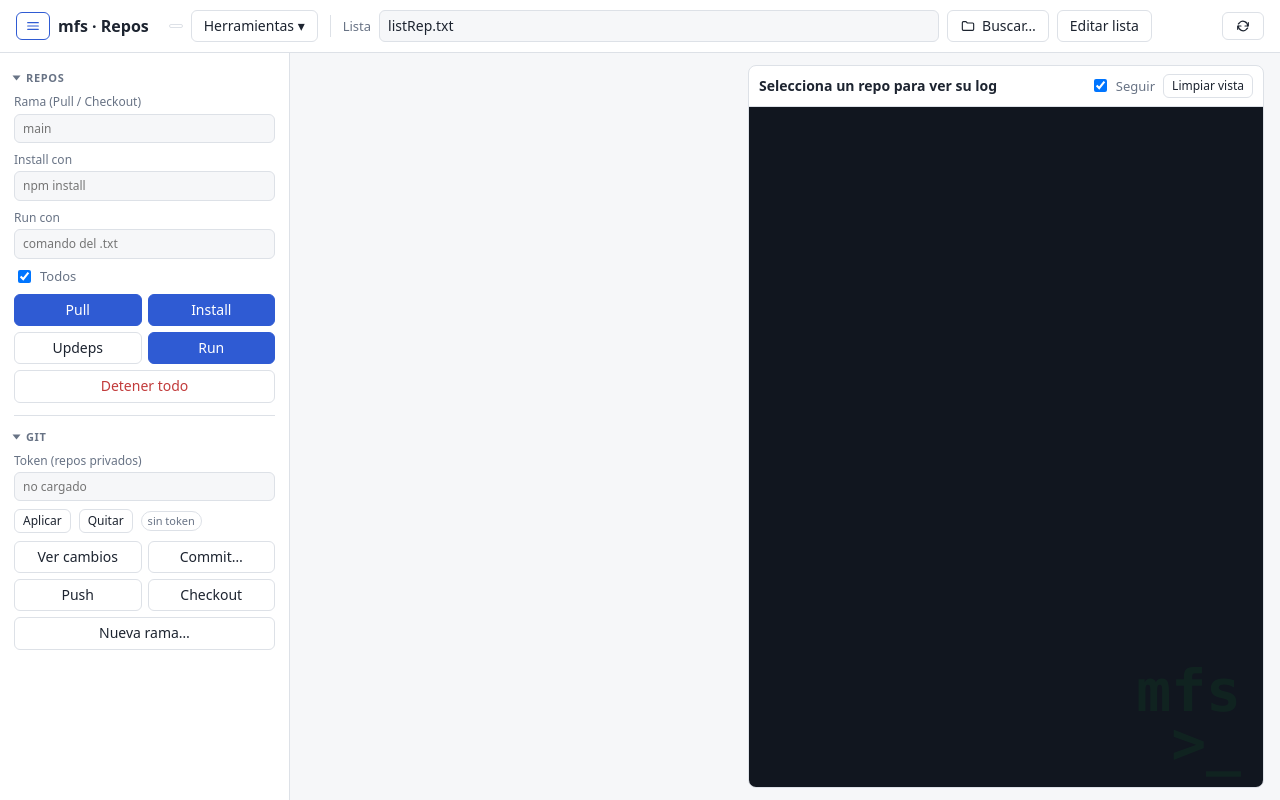
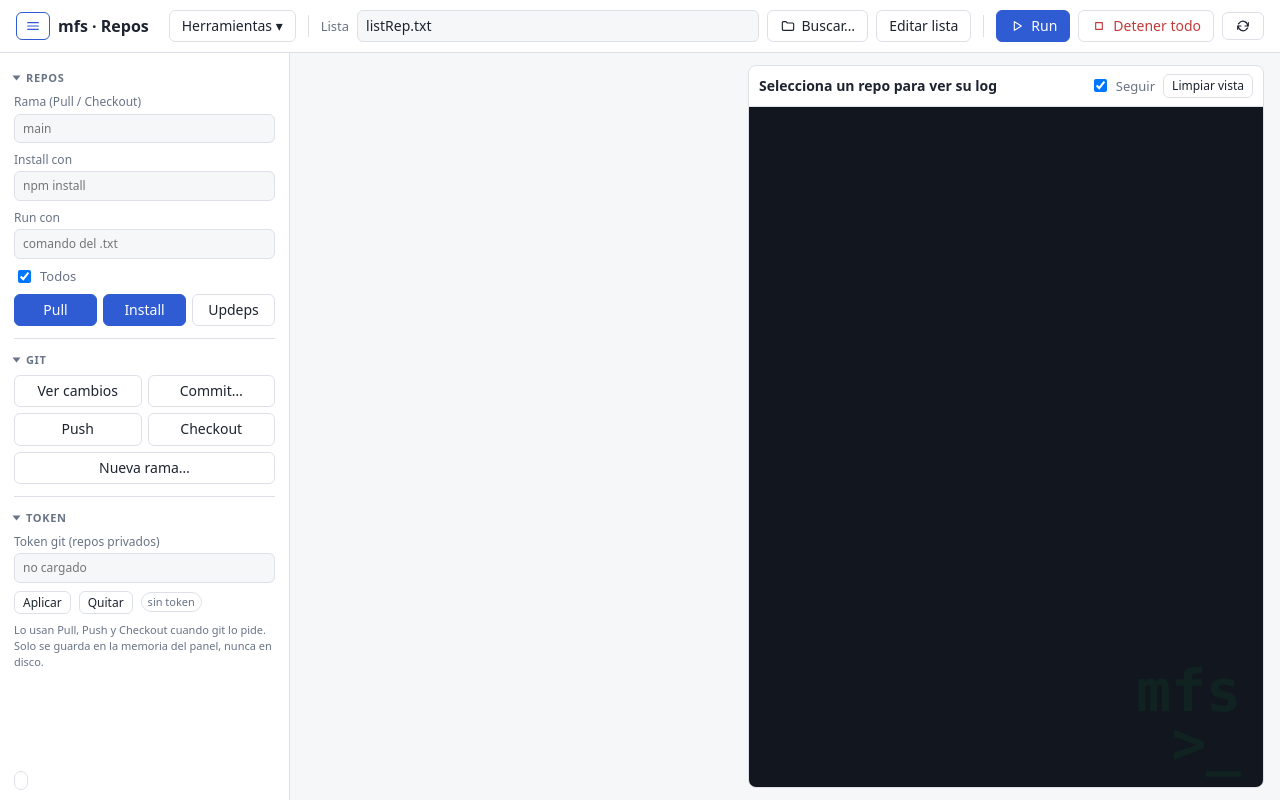
Before and after one commit to noxopio/manager_scripts, a plain HTML site: page Manager_install/ui/index.html in a window 1280 px wide. Drawn offline with Linux system fonts and the light colour scheme; no server answers.

Commit message:
feat(ui): reorganiza la barra superior y el panel lateral (v8.3.0)
- Run y Detener todo pasan a la barra superior, con iconos, por ser las
  acciones más usadas; el panel lateral queda con Pull, Install y Updeps.
- "Contraer grupos" pasa a ser un icono con tooltip junto a Recargar
  estado, a la derecha: al ocultarse en listas sin grupos ya no desplaza
  el resto de la barra.
- El token git tiene su propia sección plegable (campo, Aplicar, Quitar
  y estado) al final del panel lateral; Git queda solo con sus acciones.
- La versión se muestra al pie del panel lateral, visible solo con el
  panel abierto.
- Corrige que el atributo hidden no ocultaba los botones con
  display:flex/inline-flex (el icono de grupos seguía visible en listas
  sin grupos).

```diff
--- a/Manager_install/ui/index.html
+++ b/Manager_install/ui/index.html
@@ -19,6 +19,7 @@
     }
   }
   * { box-sizing: border-box; }
+  [hidden] { display: none !important; } /* que hidden gane a display:flex/inline-flex de las clases */
   body { margin: 0; height: 100vh; display: flex; flex-direction: column; font:14px/1.45 system-ui, -apple-system, "Segoe UI", Roboto, sans-serif; background: var(--bg); color: var(--text); }
   header { position: sticky; top: 0; z-index: 2; background: var(--panel); border-bottom: 1px solid var(--border); padding: 10px 16px; }
   .row { display: flex; gap: 8px; align-items: center; flex-wrap: wrap; }
@@ -43,12 +44,15 @@
   #sidebarToggle[aria-expanded="true"] { border-color: var(--accent); color: var(--accent); }
   /* Layout: panel de control lateral (plegable) + repos y log */
   .layout { display: flex; flex: 1; min-height: 0; }
-  .sidebar { flex: none; width: 290px; overflow: auto; background: var(--panel); border-right: 1px solid var(--border); padding: 4px 14px 14px; }
+  .sidebar { flex: none; width: 290px; overflow: auto; background: var(--panel); border-right: 1px solid var(--border); padding: 4px 14px 10px; display: flex; flex-direction: column; }
+  .sidebar-foot { margin-top: auto; padding-top: 10px; } /* versión abajo a la izquierda: solo visible con el panel abierto */
+  .btn-grid.cols3 { grid-template-columns: repeat(3, 1fr); }
+  .hint { margin: 0; font-size: 11px; color: var(--muted); }
   body.sidebar-closed .sidebar { display: none; }
   .layout > main { flex: 1; min-width: 0; }
   /* Secciones plegables del panel: cabecera a todo el ancho, debajo controles o resumen */
   .hsec { padding: 6px 0 12px; border-bottom: 1px solid var(--border); }
-  .hsec:last-child { border-bottom: 0; }
+  .hsec:last-of-type { border-bottom: 0; }
   .hsec-head { width: 100%; height: 30px; display: flex; align-items: center; gap: 7px; padding: 0; border: 0; background: none; text-align: left; font-size: 11px; font-weight: 600; letter-spacing: .06em; text-transform: uppercase; color: var(--muted); }
   .hsec-head::before { content: ""; border-left: 5px solid currentColor; border-top: 4px solid transparent; border-bottom: 4px solid transparent; transition: transform .15s; }
   .hsec-head[aria-expanded="true"]::before { transform: rotate(90deg); }
@@ -172,9 +176,8 @@
 <body>
 <header>
   <div class="row">
-    <button class="icon-btn" id="sidebarToggle" aria-controls="sidebar" aria-expanded="true" title="Mostrar u ocultar el panel de control (Lista · Repos · Git)" aria-label="Panel de control"></button>
+    <button class="icon-btn" id="sidebarToggle" aria-controls="sidebar" aria-expanded="true" title="Mostrar u ocultar el panel de control (Repos · Git)" aria-label="Panel de control"></button>
     <h1>mfs · Repos</h1>
-    <span class="badge" id="version" title="Versión de mfs (mfs version)"></span>
     <details class="menu" id="toolsMenu">
       <summary title="Procesos Node, Base64 y Ayuda">Herramientas ▾</summary>
       <div class="menu-list" role="menu">
@@ -183,7 +186,6 @@
         <button id="helpBtn" role="menuitem" title="Equivalente a mfs help">Ayuda</button>
       </div>
     </details>
-    <button id="toggleGroups" title="Expande o contrae todos los grupos (## Nombre en el .txt)" hidden>Contraer grupos</button>
     <span class="sep"></span>
     <!-- Lista activa: contexto de todo el panel, siempre visible -->
     <div class="toplist">
@@ -193,12 +195,18 @@
       <button class="icon-btn" id="browseBtn" title="Buscar un archivo .txt en cualquier carpeta">Buscar…</button>
       <button id="edit">Editar lista</button>
     </div>
+    <!-- Las acciones más usadas, siempre a mano (actúan sobre los repos marcados) -->
+    <span class="sep"></span>
+    <button class="primary icon-btn" data-action="run" title="Run en los repos marcados: 'Run con' del panel o, si está vacío, el comando de cada repo en el .txt">Run</button>
+    <button class="danger icon-btn" id="stopAll" title="Detiene solo los procesos lanzados desde este panel">Detener todo</button>
     <span id="workdir" hidden></span>
     <span class="row-end">
       <div class="matrix-status" id="matrixStatus" role="status" aria-live="polite" hidden>
         <span class="matrix-rain" aria-hidden="true"><span class="matrix-column">1<br>0<br>1<br>0</span><span class="matrix-column">0<br>1<br>0<br>1</span><span class="matrix-column">1<br>1<br>0<br>1</span></span>
         <span id="matrixText"></span>
       </div>
+      <!-- A la derecha: aparecer/desaparecer no desplaza el resto de la barra -->
+      <button class="icon-btn" id="toggleGroups" hidden></button>
       <button class="icon-btn" id="refresh" title="Recargar estado" aria-label="Recargar estado"></button>
     </span>
   </div>
@@ -227,12 +235,10 @@
       <div class="hsec-line">
         <label class="field"><input type="checkbox" id="selectAll" checked> Todos</label>
       </div>
-      <div class="btn-grid" role="toolbar" aria-label="Acciones de repos">
+      <div class="btn-grid cols3" role="toolbar" aria-label="Acciones de repos">
         <button class="primary" data-action="pull" title="Clona o actualiza (git clone --depth=1 / git pull) usando la Rama">Pull</button>
         <button class="primary" data-action="install" title="Ejecuta el comando de 'Install con' en los repos sin node_modules">Install</button>
         <button data-action="updeps" title="Ejecuta el comando de 'Install con' en todos los repos (reinstala)">Updeps</button>
-        <button class="primary" data-action="run" title="Ejecuta 'Run con' o, si está vacío, el comando de cada repo en el .txt">Run</button>
-        <button class="danger span2" id="stopAll" title="Detiene solo los procesos lanzados desde este panel">Detener todo</button>
       </div>
     </div>
     <div class="hsec-summary"></div>
@@ -240,13 +246,6 @@
   <section class="hsec" data-sec="git">
     <button class="hsec-head" aria-expanded="true" aria-controls="sec-git">Git</button>
     <div class="hsec-body" id="sec-git">
-      <label class="sfield" title="Token para repos privados. Se usa cuando git lo pide (URL tipo https://usuario@host/...). Solo se guarda en la memoria del panel, nunca en disco.">Token (repos privados)
-        <input type="password" id="gitToken" placeholder="no cargado" autocomplete="off"></label>
-      <div class="hsec-line">
-        <button class="sm" id="tokenApply">Aplicar</button>
-        <button class="sm" id="tokenClear">Quitar</button>
-        <span class="badge" id="tokenState">sin token</span>
-      </div>
       <div class="btn-grid" role="toolbar" aria-label="Acciones git">
         <button data-git="status" title="git status de los repos seleccionados (se ve en el log)">Ver cambios</button>
         <button data-git="commit" title="git add . + git commit -m en los repos seleccionados con cambios">Commit…</button>
@@ -257,6 +256,21 @@
     </div>
     <div class="hsec-summary"></div>
   </section>
+  <section class="hsec" data-sec="token">
+    <button class="hsec-head" aria-expanded="true" aria-controls="sec-token">Token</button>
+    <div class="hsec-body" id="sec-token">
+      <label class="sfield" title="Token para repos privados. Se usa cuando git lo pide (URL tipo https://usuario@host/...). Solo se guarda en la memoria del panel, nunca en disco.">Token git (repos privados)
+        <input type="password" id="gitToken" placeholder="no cargado" autocomplete="off"></label>
+      <div class="hsec-line">
+        <button class="sm" id="tokenApply">Aplicar</button>
+        <button class="sm" id="tokenClear">Quitar</button>
+        <span class="badge" id="tokenState">sin token</span>
+      </div>
+      <p class="hint">Lo usan Pull, Push y Checkout cuando git lo pide. Solo se guarda en la memoria del panel, nunca en disco.</p>
+    </div>
+    <div class="hsec-summary"></div>
+  </section>
+  <footer class="sidebar-foot"><span class="badge" id="version" title="Versión de mfs (mfs version)"></span></footer>
 </aside>
 
 <main>
@@ -514,6 +528,10 @@ const ICONS = {
   lock: { paths: ['M5 10h14v10H5z', 'M8 10V7a4 4 0 1 1 8 0v3'], circles: [[12, 15, 1]] },
   repo: { paths: ['M5 4.5h14A1.5 1.5 0 0 1 20.5 6v12a1.5 1.5 0 0 1-1.5 1.5H5A1.5 1.5 0 0 1 3.5 18V6A1.5 1.5 0 0 1 5 4.5z', 'M8 4.5v15', 'M11 8h6', 'M11 12h6'] },
   menu: { paths: ['M4 7h16', 'M4 12h16', 'M4 17h16'] },
+  collapse: { paths: ['m7 4 5 5 5-5', 'm7 20 5-5 5 5'] },
+  expand: { paths: ['m7 9 5-5 5 5', 'm7 15 5 5 5-5'] },
+  play: { paths: ['M8 5.5v13l10.5-6.5z'] },
+  stop: { paths: ['M7 7h10v10H7z'] },
   search: { paths: ['M10.8 18.3a7.5 7.5 0 1 0 0-15 7.5 7.5 0 0 0 0 15z', 'm16.2 16.2 4.3 4.3'] },
   file: { paths: ['M6 3.5h8l4 4V20a.5.5 0 0 1-.5.5h-11A.5.5 0 0 1 6 20z', 'M14 3.5V8h4', 'M9 12h6', 'M9 15.5h6'] },
 };
@@ -544,6 +562,9 @@ function emptyState(iconName, title, detail = '') {
 $('#browseBtn').prepend(icon('folder'));
 $('#refresh').append(icon('refresh'));
 $('#sidebarToggle').append(icon('menu'));
+$('header [data-action=run]').prepend(icon('play'));
+$('#stopAll').prepend(icon('stop'));
+setGroupsBtn(false);
 
 function statusNode(r) {
   if (r.status === 'running' && r.action === 'run' && r.compile) {
@@ -582,7 +603,16 @@ function render(emptyMsg) {
   }
   for (const [g, repos] of groups) box.append(groupNode(g, repos));
   const allCollapsed = [...groups.keys()].every((g) => state.collapsed.has(g));
-  $('#toggleGroups').textContent = allCollapsed ? 'Expandir grupos' : 'Contraer grupos';
+  setGroupsBtn(allCollapsed);
+}
+
+// Icono de expandir/contraer grupos (con tooltip), junto a Recargar estado
+function setGroupsBtn(allCollapsed) {
+  const b = $('#toggleGroups');
+  const label = allCollapsed ? 'Expandir todos los grupos' : 'Contraer todos los grupos';
+  b.replaceChildren(icon(allCollapsed ? 'expand' : 'collapse'));
+  b.title = label + ' (## Nombre en el .txt)';
+  b.setAttribute('aria-label', label);
 }
 
 const isBusy = (r) => r.status === 'running' || r.status === 'stopping';
@@ -624,7 +654,7 @@ function groupNode(g, repos) {
     d.open ? state.collapsed.delete(g) : state.collapsed.add(g);
     saveCollapsed();
     const all = [...document.querySelectorAll('#repos > details.group')].every((x) => !x.open);
-    $('#toggleGroups').textContent = all ? 'Expandir grupos' : 'Contraer grupos';
+    setGroupsBtn(all);
   });
   return d;
 }
@@ -905,7 +935,8 @@ function updateSummaries() {
   const checked = state.repos.filter((r) => state.checked.has(r.name)).length;
   sum('repos', [`${checked} seleccionados de ${state.repos.length}`, running ? `${running} en ejecución` : null, branch,
     'install: ' + (v('#installCmd') || 'npm install'), 'run: ' + (v('#runCmd') || 'del .txt')].filter(Boolean).join(' · '));
-  sum('git', [changes ? `${changes} con cambios` : 'sin cambios', token].join(' · '));
+  sum('git', changes ? `${changes} con cambios` : 'sin cambios');
+  sum('token', token);
 }
 ['#branch', '#installCmd', '#runCmd', '#list'].forEach((id) => $(id).addEventListener('input', updateSummaries));
 // Rama, Install con y Run con se guardan al escribir (antes solo al lanzar una acción)
@@ -986,7 +1017,8 @@ document.addEventListener('visibilitychange', refreshOnReturn);
 window.addEventListener('focus', refreshOnReturn);
 
 // ── Eventos ──
-document.querySelectorAll('#sidebar [data-action]').forEach((b) =>
+// Botones de acción global: en el panel lateral (Pull/Install/Updeps) y en la barra superior (Run)
+document.querySelectorAll('#sidebar [data-action], header [data-action]').forEach((b) =>
   b.addEventListener('click', () => runAction(b.dataset.action, state.repos.map((r) => r.name).filter((n) => state.checked.has(n))))
 );
 $('#stopAll').onclick = () => stop(null);
```
Also changed, not shown: 1 other file.
